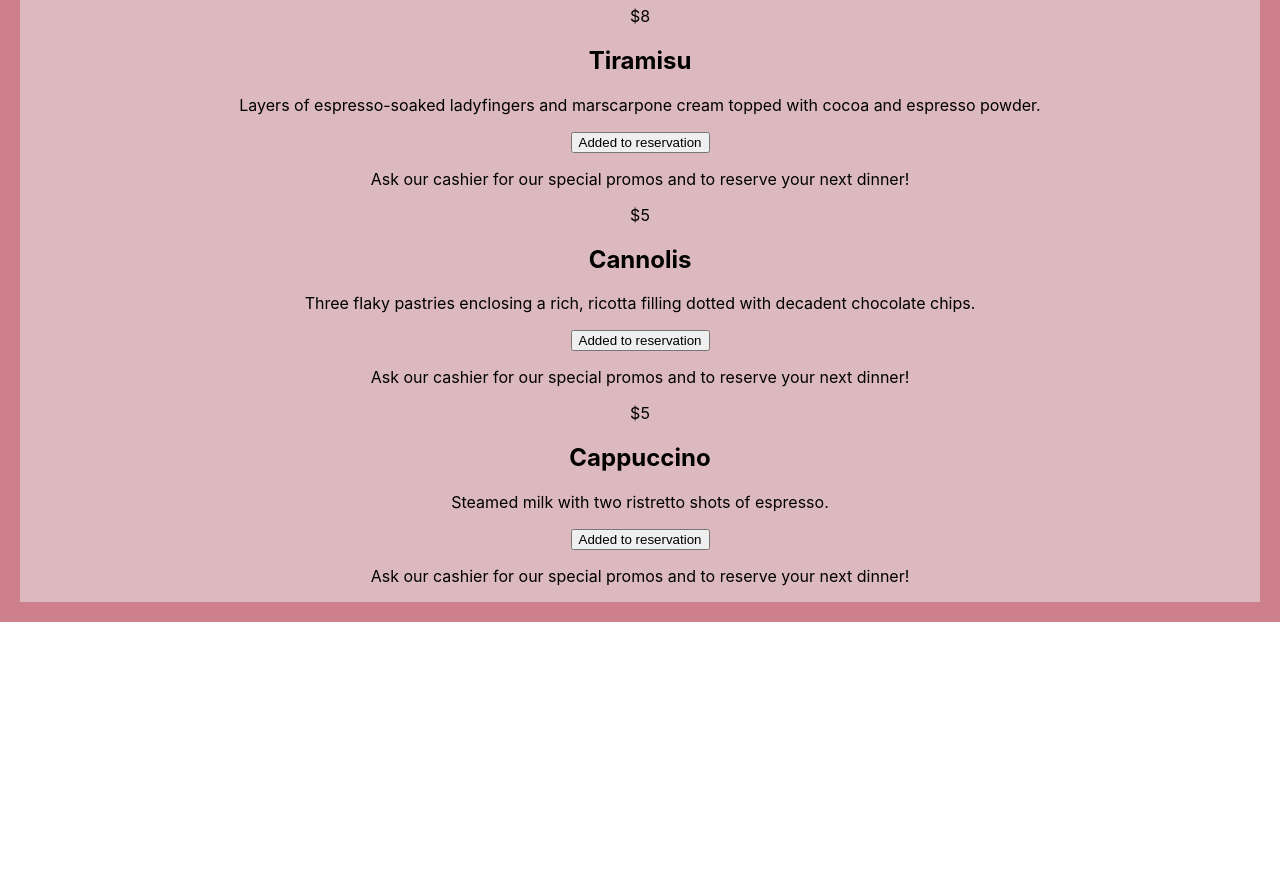
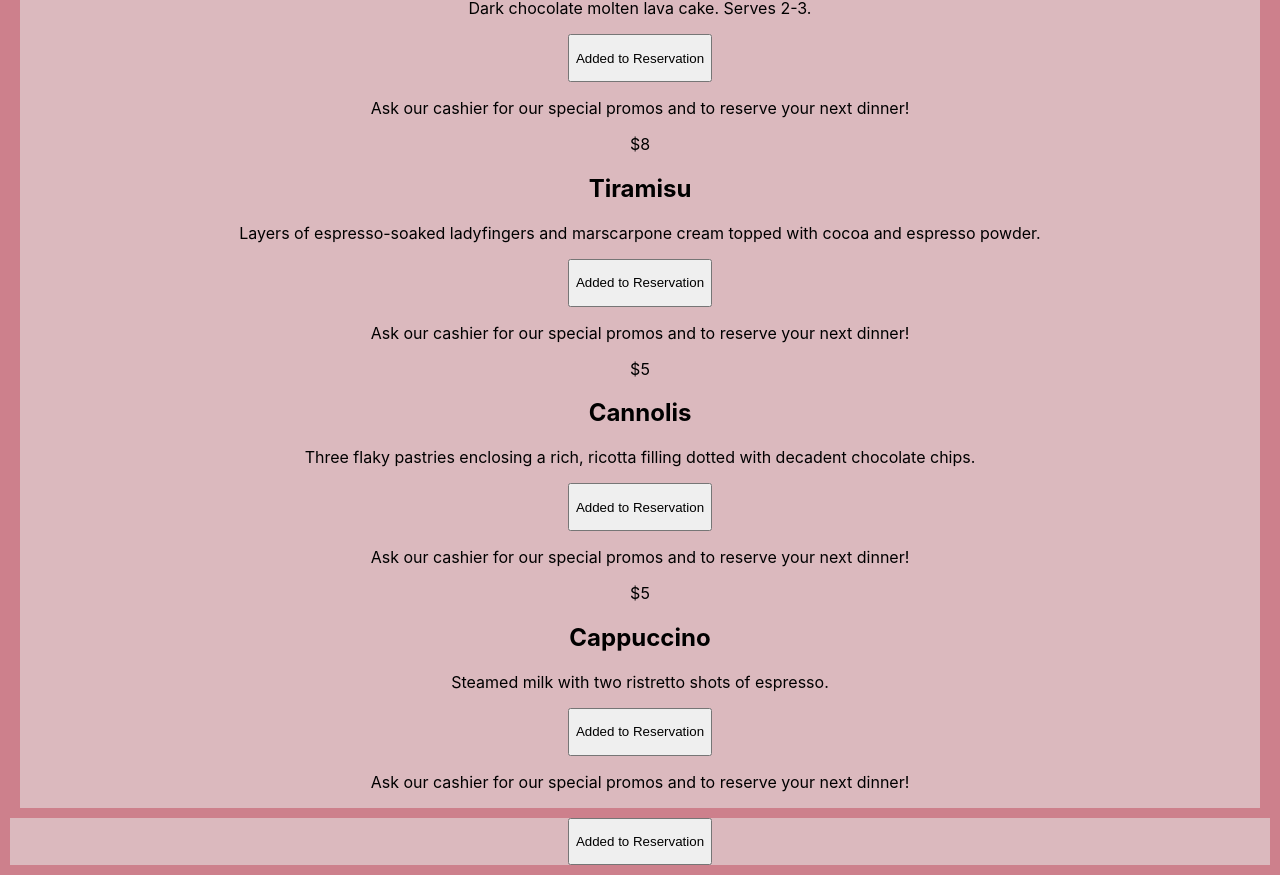
Before and after one commit to lmelo031/portfolio, a React (Create React App) app in the folder labs/portfolio1/: page / in a window 1280 px wide. Shown: the part 1156-2031 px from the top of the page. Before the commit the page ends 1778 px from the top, so only its background shows below. Built offline with nearby package versions, Linux system fonts and the light colour scheme.

Commit message:
complete

```diff
--- a/labs/portfolio1/src/App.css
+++ b/labs/portfolio1/src/App.css
@@ -2,12 +2,14 @@
   text-align: center;
   background-color: rgb(219, 185, 190);
   border: 10px solid rgb(205, 128, 140);
+
 }
 
 .App-logo {
   height: 40vmin;
   pointer-events: none;
 }
+
 
 @media (prefers-reduced-motion: no-preference) {
   .App-logo {
--- a/labs/portfolio1/src/App.js
+++ b/labs/portfolio1/src/App.js
@@ -1,6 +1,8 @@
 import "./App.css"
 import MenuApp from "./components/MenuApp"
 import Menu from "./components/Menu"
+import MenuClick from "./components/MenuClick"
+import Clicknote from "./components/MenuClick"
 
 function App() {
   let menuData = [
@@ -68,9 +70,10 @@ function App() {
   return (
     <div className="App">
       <MenuApp data={menuData}></MenuApp>
+      <MenuClick></MenuClick>
     </div>
   );
 }
 
 
-export default App
+export default App;
--- a/labs/portfolio1/src/components/Menu/index.js
+++ b/labs/portfolio1/src/components/Menu/index.js
@@ -13,8 +13,6 @@ export default class Menu extends React.Component {
                         //     <p>{elem.itemPrice}</p>
                         //     <h2>{elem.itemName}</h2>
                         //     <p>{elem.itemDescription}</p>
-                        //     <p>{elem.itemCalories}</p>
-                        //     <button>Add to Cart</button>
                         // </div>
                     )
                     })}
--- a/labs/portfolio1/src/components/MenuClick/index.js
+++ b/labs/portfolio1/src/components/MenuClick/index.js
@@ -1,9 +1,10 @@
+import React from 'react'
 
 function Clicknote () {
 
     return(
         <button onClick={Clicknote}>
-            Added to reservation
+            <p>Added to Reservation</p>
         </button>
     );
 }
--- a/labs/portfolio1/src/components/MenuItem/index.js
+++ b/labs/portfolio1/src/components/MenuItem/index.js
@@ -3,6 +3,7 @@ import Clicknote from '../MenuClick'
 import Name from '../MenuName'
 
 //imported MenuName as a new code
+//imported MenuClick as new code for button
 
 export default class MenuItem extends React.Component {
     render() {
@@ -11,8 +12,6 @@ export default class MenuItem extends React.Component {
                 <p>${this.props.itemPrice}</p>
                 <h2>{this.props.itemName}</h2>
                 <p>{this.props.itemDescription}</p>
-                <p>{this.props.itemCalories}</p>
-                {/* <button>Add to Reserve</button> */}
                 <Clicknote></Clicknote>
                 <Name></Name>
             </div>
```
